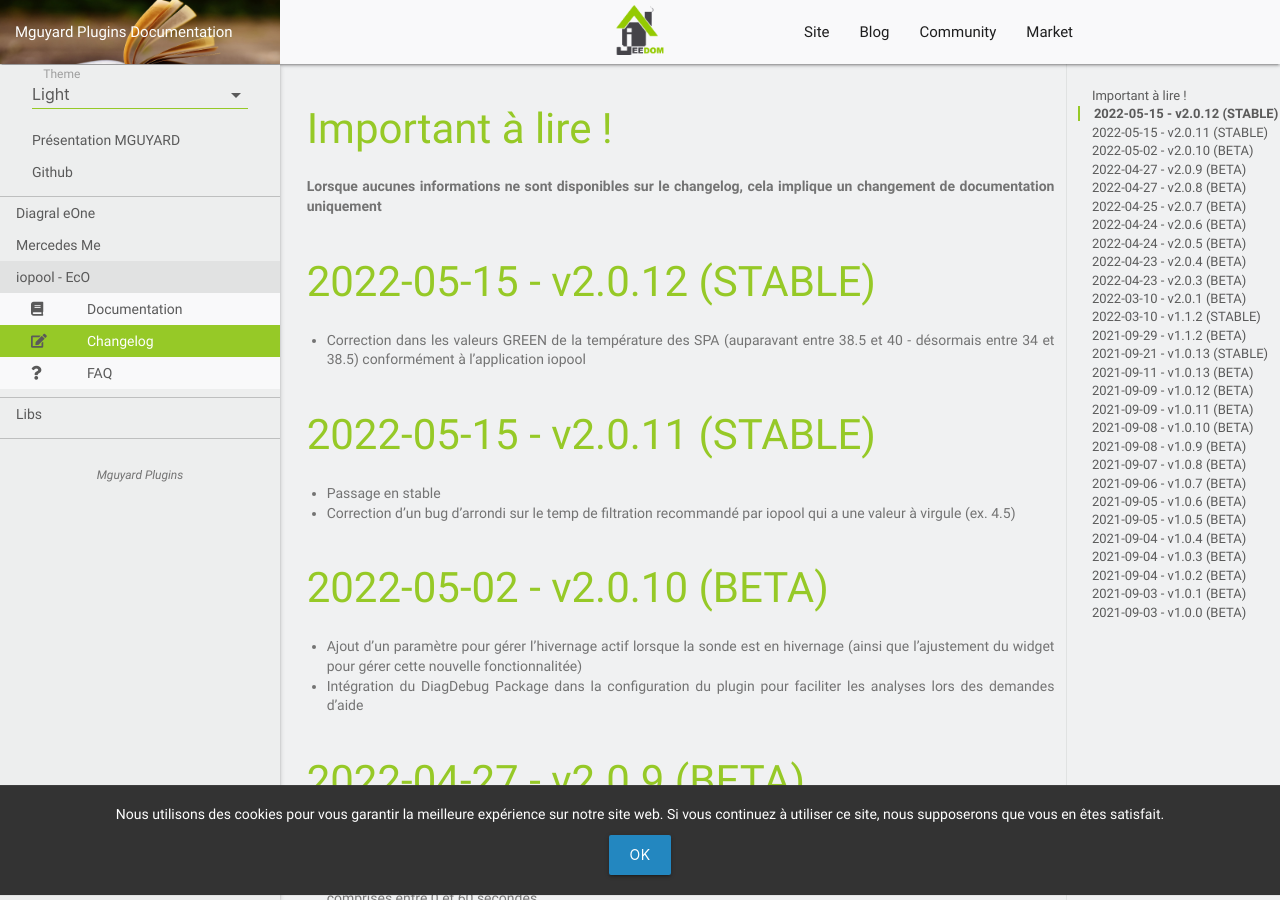
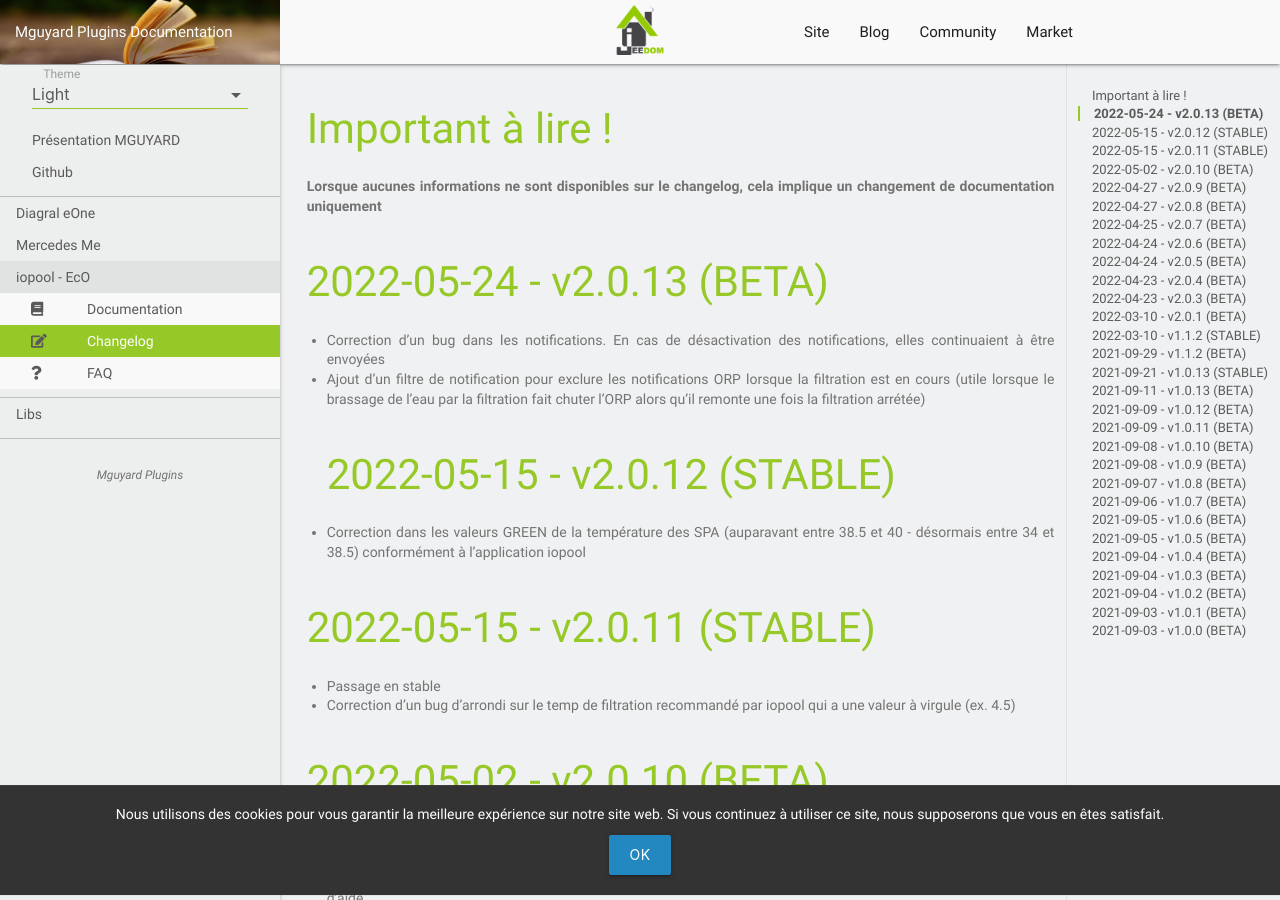
Before and after one commit to mguyard/Jeedom-Documentations, a Jekyll site: the page built from fr_FR/iopool_EcO/changelog.md, in a window 1280 px wide and 900 px high. Built offline with Jekyll 4.4.1, drawn with Linux system fonts in a browser that asks for light colours; our own code applies the rules of GitHub Pages for plain Markdown files.

Commit message:
iopool_EcO - Version 2.0.13

```diff
--- a/fr_FR/iopool_EcO/changelog.md
+++ b/fr_FR/iopool_EcO/changelog.md
@@ -2,6 +2,10 @@
 
 __Lorsque aucunes informations ne sont disponibles sur le changelog, cela implique un changement de documentation uniquement__
 
+# 2022-05-24 - v2.0.13 (BETA)
+
+- Correction d'un bug dans les notifications. En cas de désactivation des notifications, elles continuaient à être envoyées
+- Ajout d'un filtre de notification pour exclure les notifications ORP lorsque la filtration est en cours (utile lorsque le brassage de l'eau par la filtration fait chuter l'ORP alors qu'il remonte une fois la filtration arrétée)
 # 2022-05-15 - v2.0.12 (STABLE)
 
 - Correction dans les valeurs GREEN de la température des SPA (auparavant entre 38.5 et 40 - désormais entre 34 et 38.5) conformément à l'application iopool
```
Also changed, not shown: fr_FR/iopool_EcO/documentation.md (+1 -0 lines), fr_FR/iopool_EcO/images/notifications.png.
